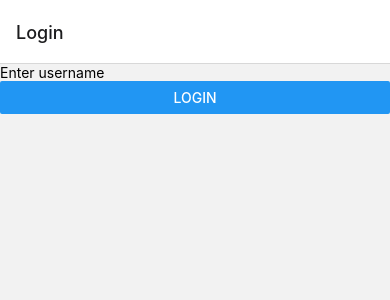
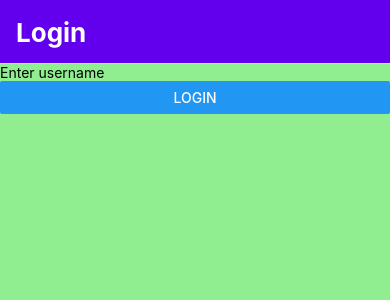
Before and after one commit to farzeen-ali/React-Native-Full-Course-2024-The-Techzeen, a React Native app: screen /Login in a window 390 px wide. Shown: the top 300 px of the page. Built offline with nearby package versions, Linux system fonts and the light colour scheme.

Commit message:
Styling in Stack Navigation

```diff
--- a/App.jsx
+++ b/App.jsx
@@ -6,14 +6,34 @@ import React from 'react';
 import Home from './src/navigation-screens/Home';
 import About from './src/navigation-screens/About';
 import Login from './src/navigation-screens/Login';
+import { StyleSheet } from 'react-native';
 
 const Stack = createNativeStackNavigator();
 
 const App = () => {
   return (
     <NavigationContainer>
-      <Stack.Navigator>
-        <Stack.Screen name="Login" component={Login} />
+      <Stack.Navigator
+        screenOptions={{
+          headerStyle: styles.header,
+          headerTitleStyle: styles.headerTitle,
+          headerTintColor: '#fff',
+          contentStyle: styles.screen,
+        }}
+      >
+        <Stack.Screen name="Login" component={Login}
+          // options={{
+          //   title: 'My Login Form',
+          //   headerTintColor: 'red',
+          //   headerTitleStyle: {
+          //     fontSize: 30,
+          //     color: 'yellow',
+          //   },
+          //   headerStyle: {
+          //     backgroundColor: 'red',
+          //   },
+          // }}
+        />
         <Stack.Screen name="Home" component={Home} options={{ headerShown: false }} />
         <Stack.Screen name="About" component={About} />
       </Stack.Navigator>
@@ -22,3 +42,15 @@ const App = () => {
 };
 
 export default App;
+const styles = StyleSheet.create({
+  header: {
+    backgroundColor: '#6200EE',
+  },
+  headerTitle: {
+    fontWeight: 'bold',
+    fontSize: 26,
+  },
+  screen: {
+    backgroundColor: 'lightgreen',
+  },
+});
--- a/src/navigation-screens/Login.jsx
+++ b/src/navigation-screens/Login.jsx
@@ -1,5 +1,5 @@
 /* eslint-disable prettier/prettier */
-import { View, Text, TextInput, Button } from 'react-native';
+import { View, TextInput, Button } from 'react-native';
 import React, { useState } from 'react';
 
 const Login = ({ navigation }) => {
```
